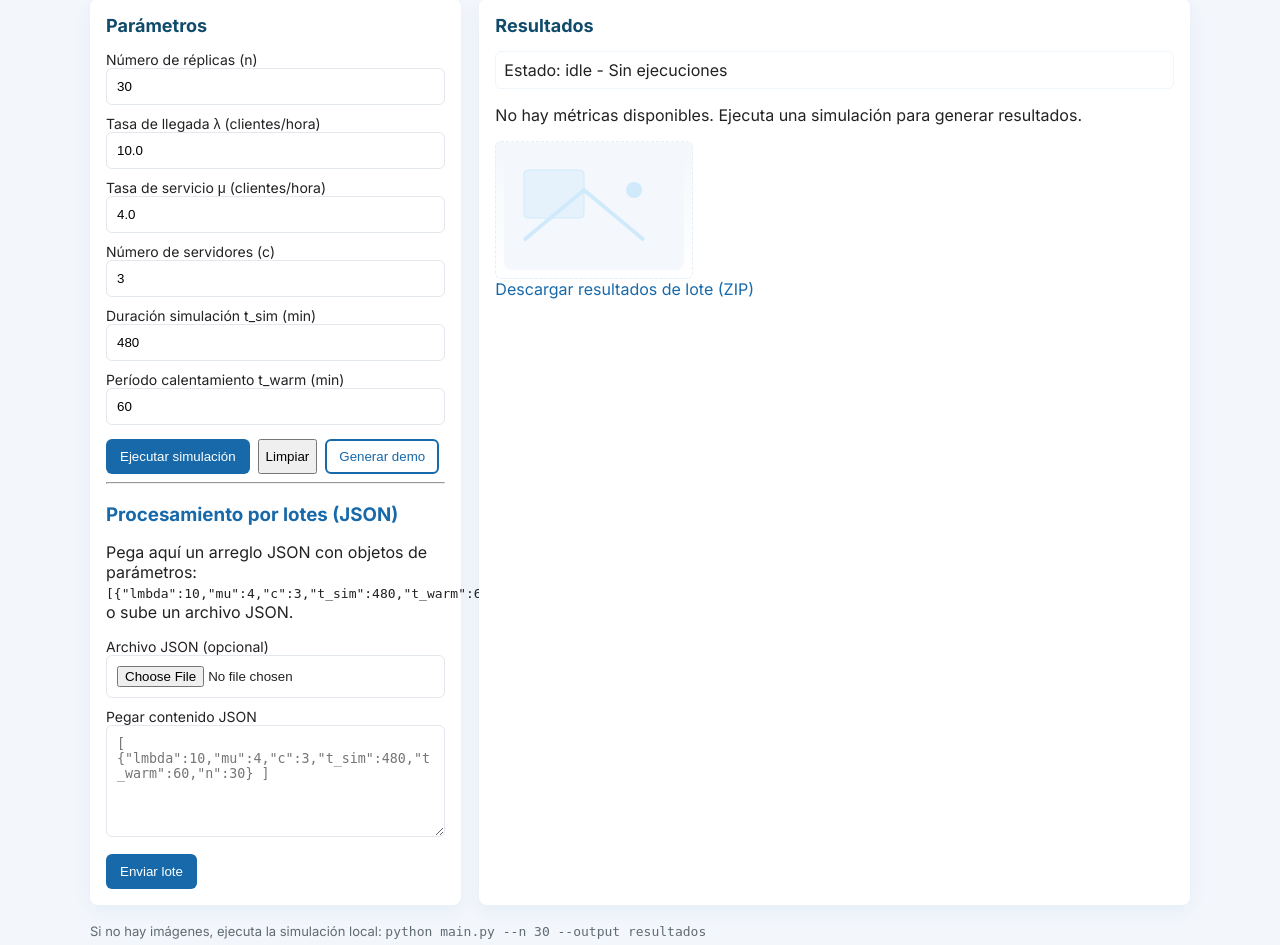
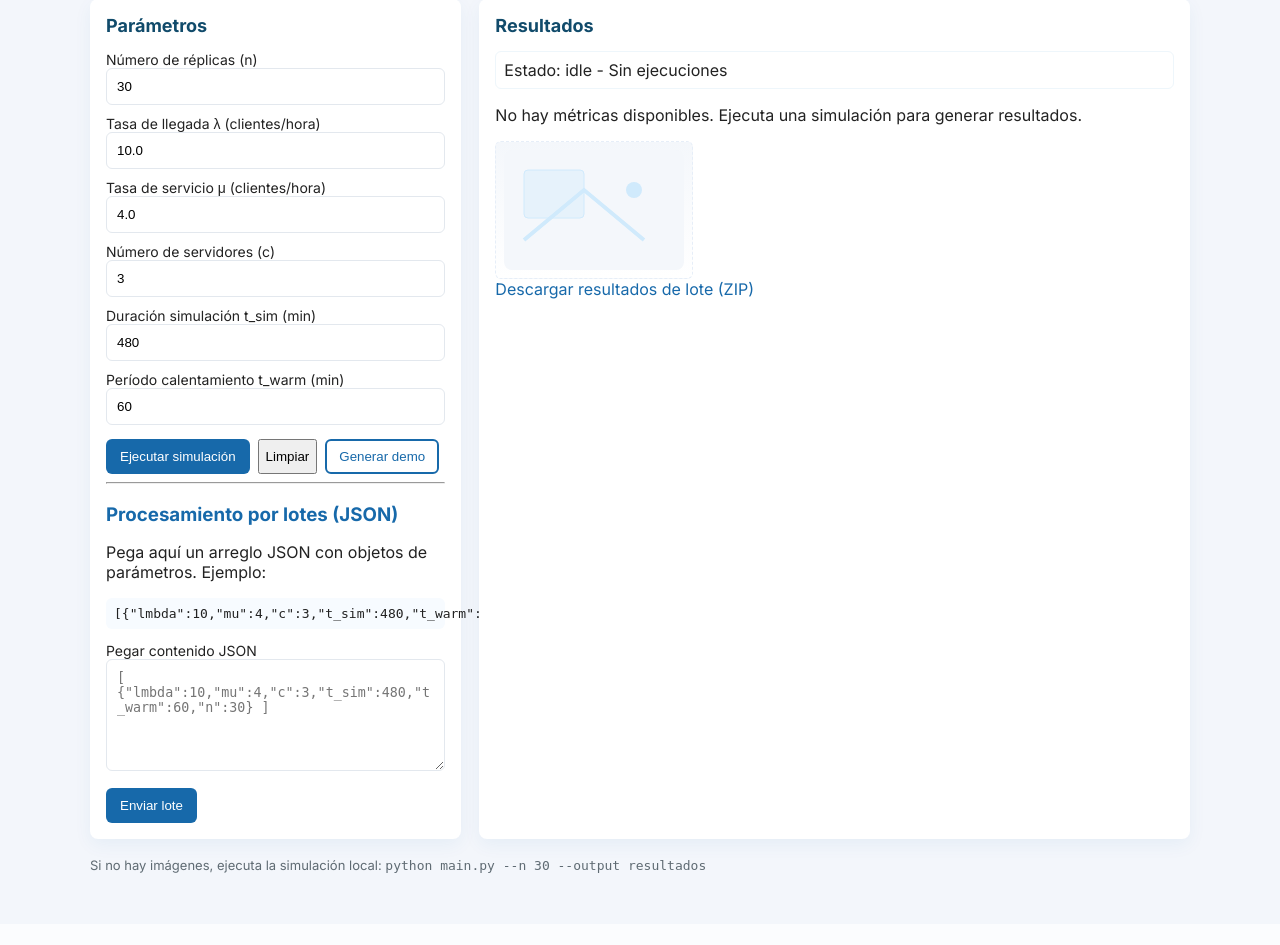
Before and after one commit to juanitoppd/SIMULACIONJCP, a Flask app: page / in a window 1280 px wide. Shown: the part 157-1102 px from the top of the page. After the commit the page ends 1030 px from the top, so only its background shows below. Run offline with Flask 2, Linux system fonts and the light colour scheme; data that the repository does not hold is empty.

Commit message:
chore(ui): eliminar input de archivo en batch, JSON-only textarea

```diff
--- a/templates/index.html
+++ b/templates/index.html
@@ -59,11 +59,9 @@
 
           <hr />
           <h3>Procesamiento por lotes (JSON)</h3>
-          <p>Pega aquí un arreglo JSON con objetos de parámetros: <code>[{"lmbda":10,"mu":4,"c":3,"t_sim":480,"t_warm":60,"n":30}]</code> o sube un archivo JSON.</p>
-          <form action="{{ url_for('upload') }}" method="post" enctype="multipart/form-data">
-            <label>Archivo JSON (opcional)
-              <input name="file" type="file" accept="application/json,.json" />
-            </label>
+          <p>Pega aquí un arreglo JSON con objetos de parámetros. Ejemplo:</p>
+          <pre style="background:#f7fbff;padding:8px;border-radius:6px">[{"lmbda":10,"mu":4,"c":3,"t_sim":480,"t_warm":60,"n":30}]</pre>
+          <form action="{{ url_for('upload') }}" method="post">
             <label>Pegar contenido JSON
               <textarea name="bulk_text" rows="6" placeholder='[ {"lmbda":10,"mu":4,"c":3,"t_sim":480,"t_warm":60,"n":30} ]'></textarea>
             </label>
```
